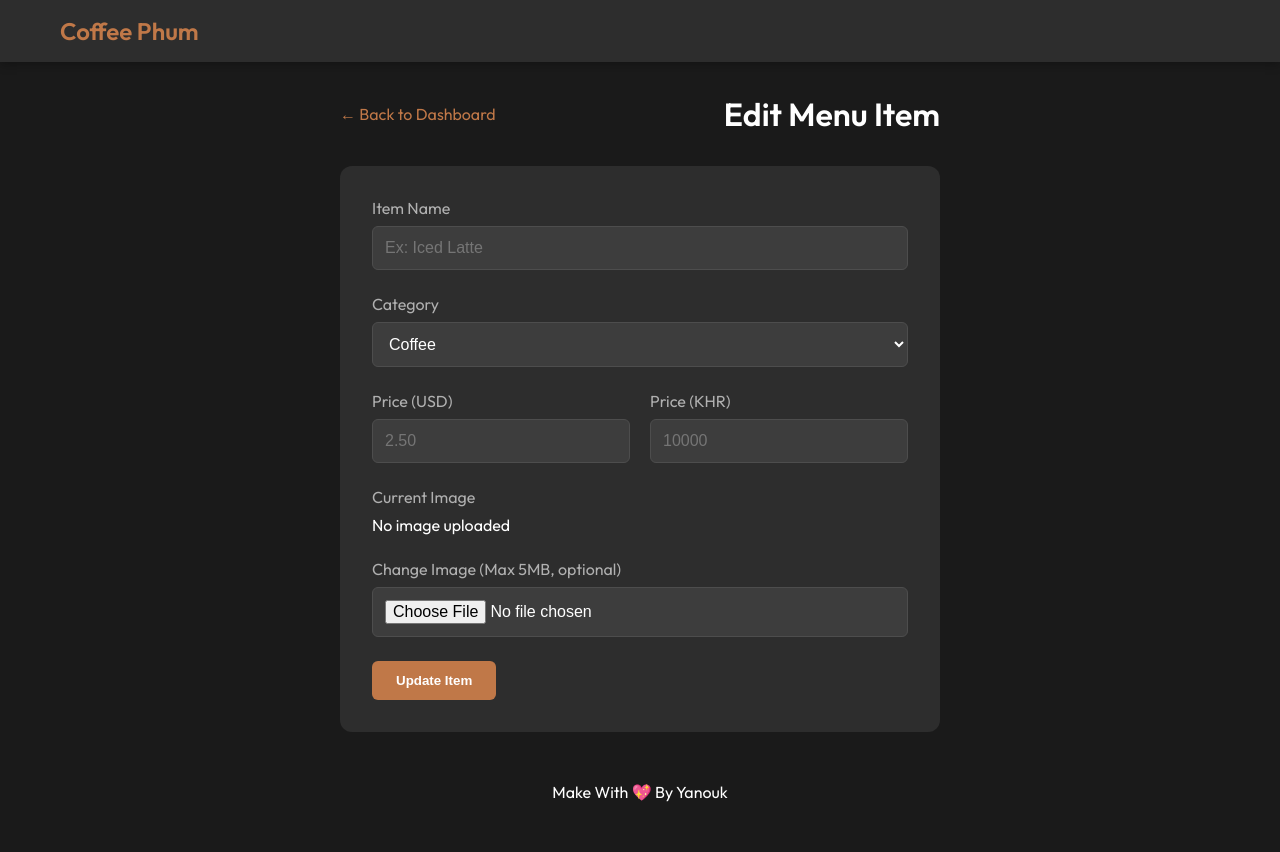
After one commit to CasienDetra/PHP_Assigment, a PHP site: template app/views/admin/edit_menu.view.php in a window 1280 px wide. The commit adds this page. Run offline with PHP 8.4, Linux system fonts and the light colour scheme; the template is opened without the code that fills it, so the values that code supplies are empty.

Commit message:
view : more style

```diff
--- a/app/public/css/style.css
+++ b/app/public/css/style.css
@@ -149,7 +149,7 @@ a { text-decoration: none; color: inherit; }
 }
 
 .category-tabs {
-    margin-bottom: 20px;
+    margin-bottom: 10px;
     display: flex;
     gap: 10px;
     overflow-x: auto;
--- a/app/views/admin/dashboard.view.php
+++ b/app/views/admin/dashboard.view.php
@@ -32,7 +32,8 @@
                 <td>$<?= number_format($item['price_usd'], 2) ?></td>
                 <td>៛<?= number_format($item['price_khr'], 0) ?></td>
                 <td>
-                    <form action="/admin/menu/delete" method="POST" onsubmit="return confirm('Are you sure?');">
+                    <a href="/admin/menu/edit?id=<?= $item['id'] ?>" class="btn btn-primary btn-sm">Edit</a>
+                    <form action="/admin/menu/delete" method="POST" onsubmit="return confirm('Are you sure?');" style="display: inline-block;">
                         <input type="hidden" name="id" value="<?= $item['id'] ?>">
                         <button type="submit" class="btn btn-danger btn-sm">Delete</button>
                     </form>
--- /dev/null
+++ b/app/views/admin/edit_menu.view.php
@@ -0,0 +1,57 @@
+<?php require 'views/partials/head.php'; ?>
+
+<div class="header-with-back">
+    <a href="/admin/dashboard" class="back-link">← Back to Dashboard</a>
+    <h1>Edit Menu Item</h1>
+</div>
+
+<div class="card form-card">
+    <form action="/admin/menu/update" method="POST" enctype="multipart/form-data">
+        <input type="hidden" name="id" value="<?= $item['id'] ?>">
+        <input type="hidden" name="current_image" value="<?= $item['image_path'] ?>">
+
+        <div class="form-group">
+            <label>Item Name</label>
+            <input type="text" name="name" required placeholder="Ex: Iced Latte" value="<?= $item['name'] ?>">
+        </div>
+
+        <div class="form-group">
+            <label>Category</label>
+            <select name="category" required>
+                <option value="Coffee" <?= $item['category'] === 'Coffee' ? 'selected' : '' ?>>Coffee</option>
+                <option value="Non-Coffee" <?= $item['category'] === 'Non-Coffee' ? 'selected' : '' ?>>Non-Coffee</option>
+                <option value="Food" <?= $item['category'] === 'Food' ? 'selected' : '' ?>>Food</option>
+                <option value="Dessert" <?= $item['category'] === 'Dessert' ? 'selected' : '' ?>>Dessert</option>
+            </select>
+        </div>
+
+        <div class="form-row">
+            <div class="form-group">
+                <label>Price (USD)</label>
+                <input type="number" step="0.01" name="price_usd" required placeholder="2.50" value="<?= $item['price_usd'] ?>">
+            </div>
+            <div class="form-group">
+                <label>Price (KHR)</label>
+                <input type="number" step="100" name="price_khr" required placeholder="10000" value="<?= $item['price_khr'] ?>">
+            </div>
+        </div>
+
+        <div class="form-group">
+            <label>Current Image</label>
+            <?php if ($item['image_path']) { ?>
+                <img src="<?= $item['image_path'] ?>" alt="<?= $item['name'] ?>" style="max-width: 200px; display: block; margin: 10px 0;">
+            <?php } else { ?>
+                <p>No image uploaded</p>
+            <?php } ?>
+        </div>
+
+        <div class="form-group">
+            <label>Change Image (Max 5MB, optional)</label>
+            <input type="file" name="image" accept="image/*">
+        </div>
+
+        <button type="submit" class="btn btn-primary">Update Item</button>
+    </form>
+</div>
+
+<?php require 'views/partials/footer.php'; ?>
```
Also changed, not shown: app/views/admin/create_admin.view.php (added, +29 -0 lines), app/views/admin/create_menu.view.php (+9 -6 lines), app/views/admin/edit_admin.view.php (added, +31 -0 lines), app/views/admin/manage_admins.view.php (added, +46 -0 lines).
